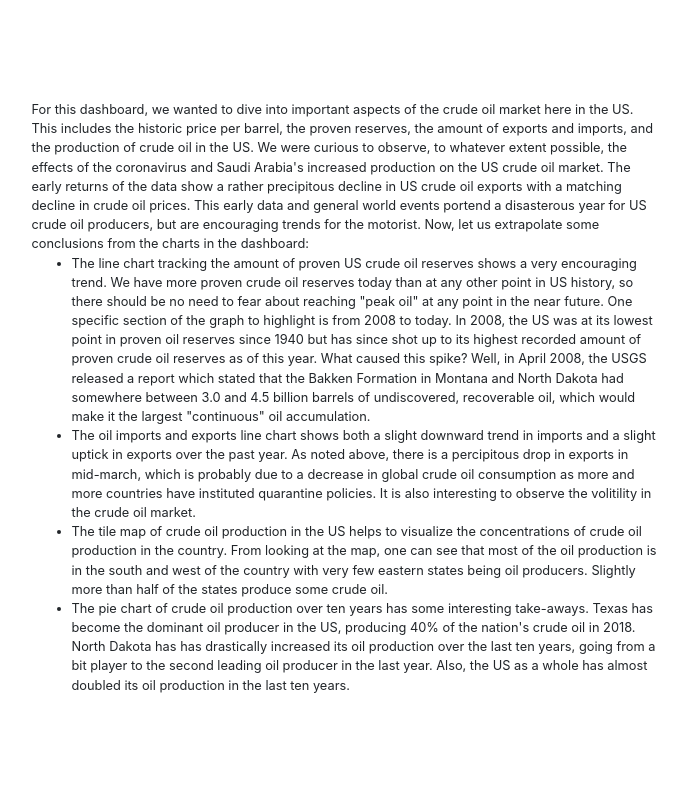
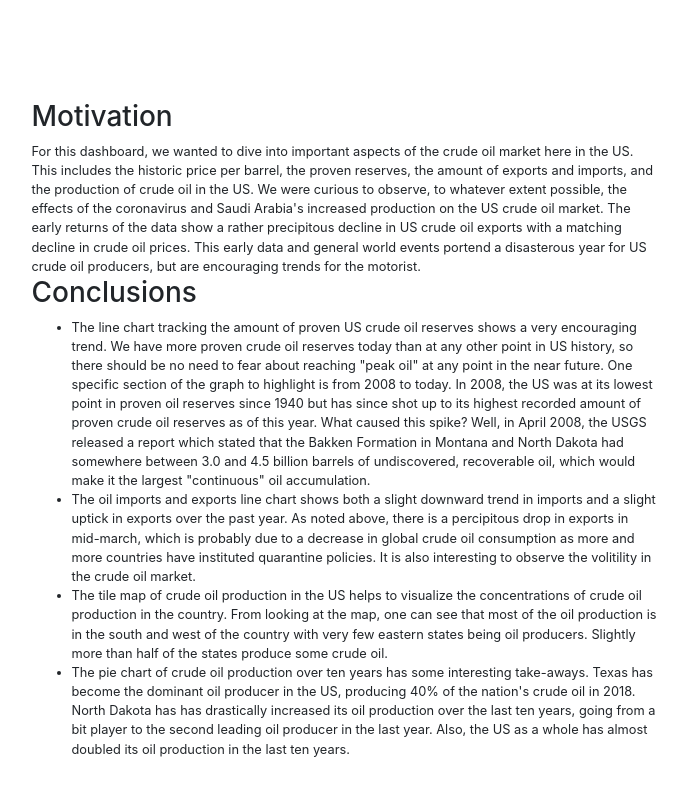
Before and after one commit to nbergeland/Oil_Price_Dashboard, a plain HTML site: page templates/about.html in a window 1280 px wide. Shown: the whole page, without its empty margins (296-983 px from the left). Drawn offline with nearby package versions, Linux system fonts and the light colour scheme.

Commit message:
about page update

```diff
--- a/templates/about.html
+++ b/templates/about.html
@@ -13,13 +13,33 @@
 <div class="row" >
    <div style="font-size:1vw;" class="col-sm-12 col-md-3"></div>
    <div style="font-size:1vw;" class="col-sm-12 col-md-6">
+
+<!--
+      <h3> Main components</h3>
+
+      <h4> Reserves line graph </h4>
+
+      <h4> Oil Imports and Exports Line Graph </h4>
+
+      <h4> Tilemap </h4>
+
+      <h4> Pie Chart </h4>
+
+      <h4> Tilemap </h4>
+
+      <h4> Price Plot </h4>
+
+      <h4> Oil Futures Price Data </h4>
+-->
+
+      <h3>Motivation </h3>
     For this dashboard, we wanted to dive into important aspects of the crude oil market here in the US.
     This includes the historic price per barrel, the proven reserves, the amount of exports and imports, and the production of crude oil in the US.
     We were curious to observe, to whatever extent possible, the effects of the coronavirus and Saudi Arabia's increased production on the US crude oil market.
     The early returns of the data show a rather precipitous decline in US crude oil exports with a matching decline in crude oil prices.
     This early data and general world events portend a disasterous year for US crude oil producers, but are encouraging trends for the motorist.
 
-    Now, let us extrapolate some conclusions from the charts in the dashboard:
+   <h3> Conclusions </h3>
 
     <ul>
        <li>
```
